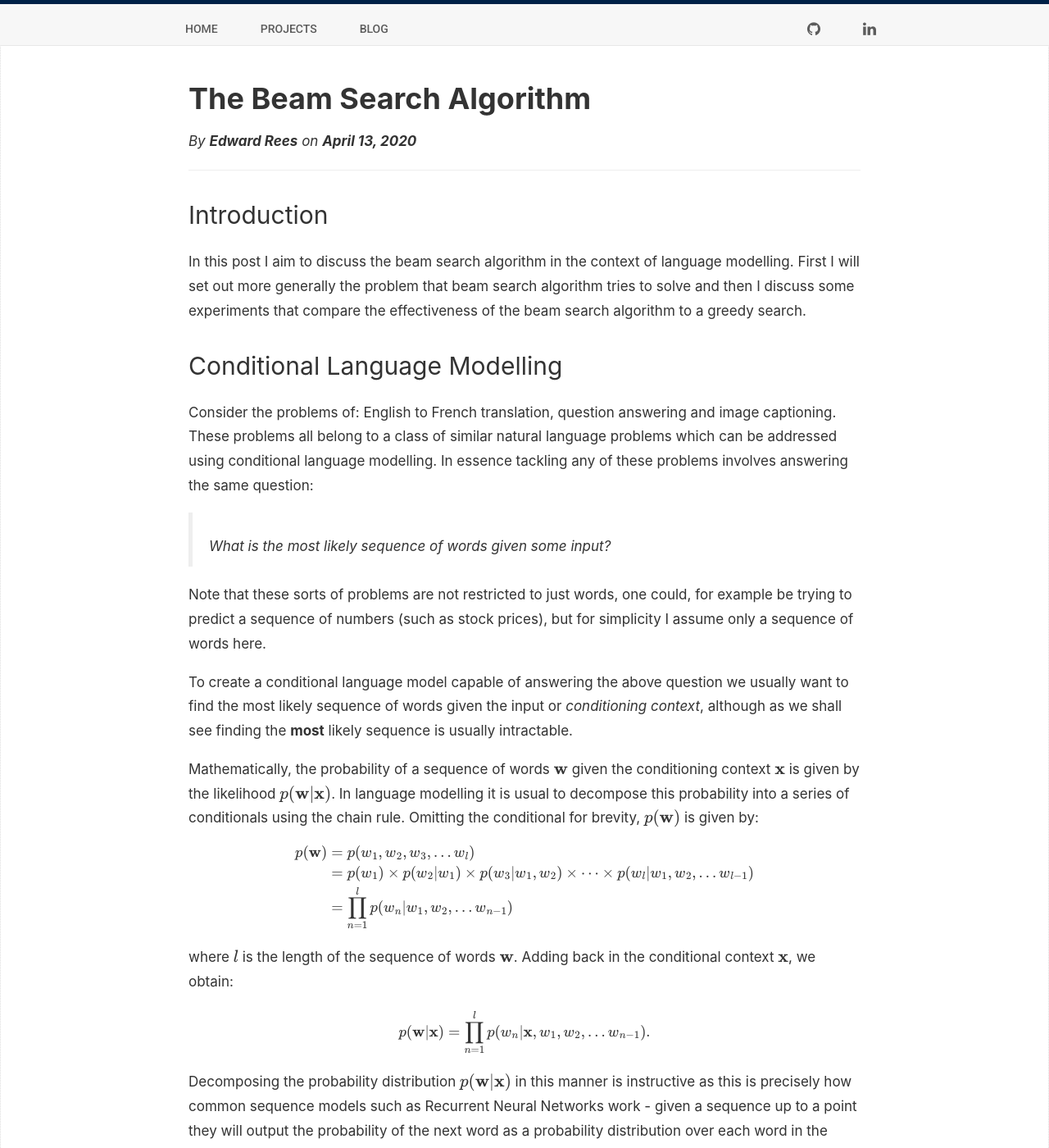
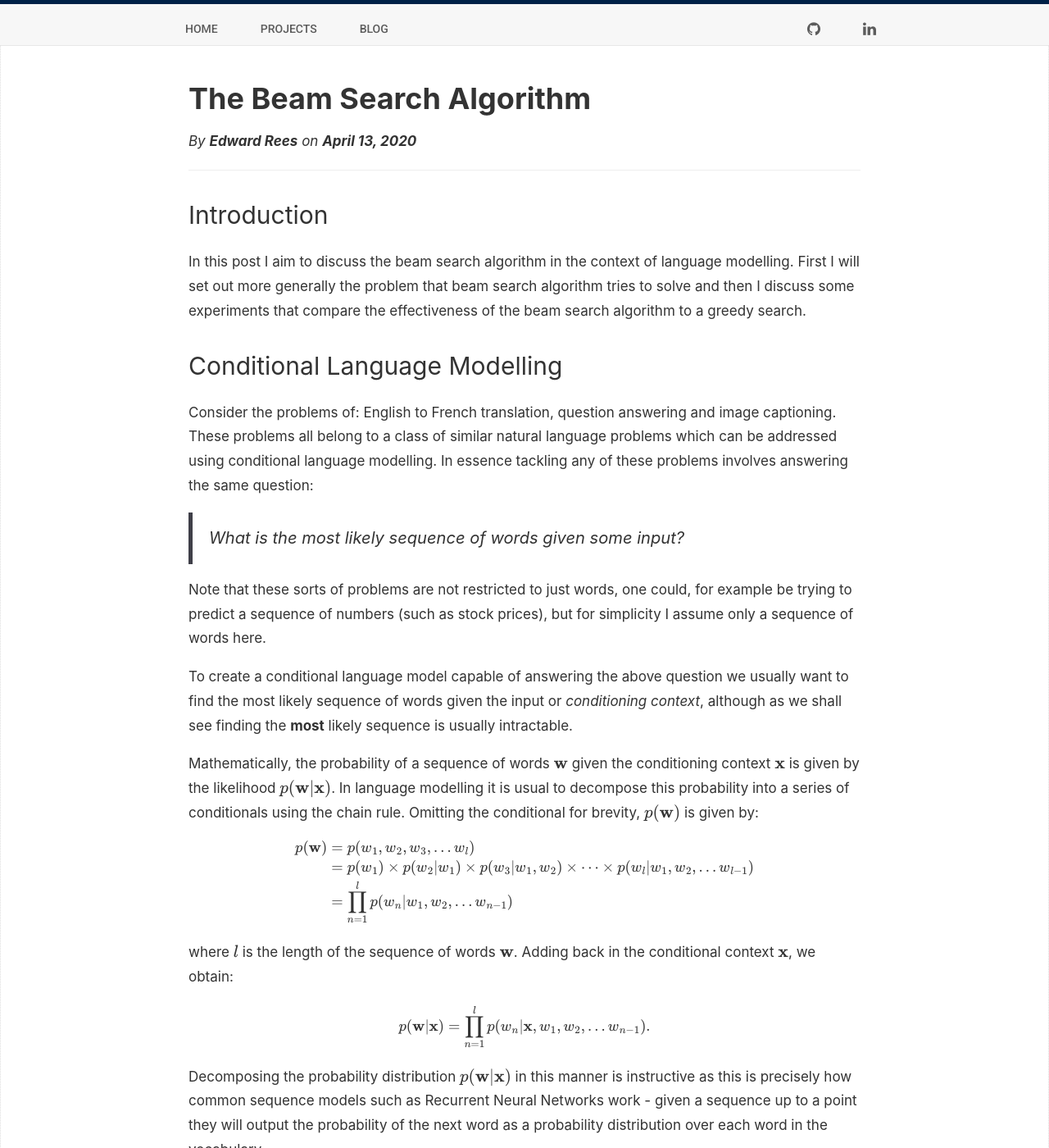
Before and after one commit to erees1/erees1.github.io, a Jekyll site: the page built from _posts/2020-04-13-beam_search.md, in a window 1280 px wide and 1400 px high. Shown: the whole window at 82% size. Built offline with Jekyll 4.4.1, drawn with Linux system fonts in a browser that asks for light colours; nearby versions of some CDN libraries; some web fonts are replaced; formulas are drawn with MathJax 3; a script that is not in the unit is left out.

Commit message:
Updated blockquote

```diff
--- a/_sass/airspace.scss
+++ b/_sass/airspace.scss
@@ -149,6 +149,18 @@ font header .navbar-default .navbar-nav li a:hover {
     line-height: 1.75em;
     margin-top: 1em;
     margin-bottom: 1em;
+  }
+}
+.content-container {
+  blockquote {
+    margin-top: 0.8em;
+    margin-bottom: 0.8em;
+    border-left: 5px solid var(--highlight-dark);
+  }
+  blockquote p{
+    margin-top: 0.2em;
+    margin-bottom: 0.2em;
+    font-size: 1.15em;
   }
 }
 .content-container ul {
--- a/_sass/style.scss
+++ b/_sass/style.scss
@@ -10,10 +10,6 @@
   --highlight-dark: rgb(63, 63, 72);
   --highlight-light: rgb(70, 132, 153);
 }
-
-
-
-
 
 /*--
 	simple modifers start
@@ -35,6 +31,7 @@
   margin-right: 0px;
   margin-left: 0px;
 }
+
 /*--
 	Page width modifers start
 --*/
```
